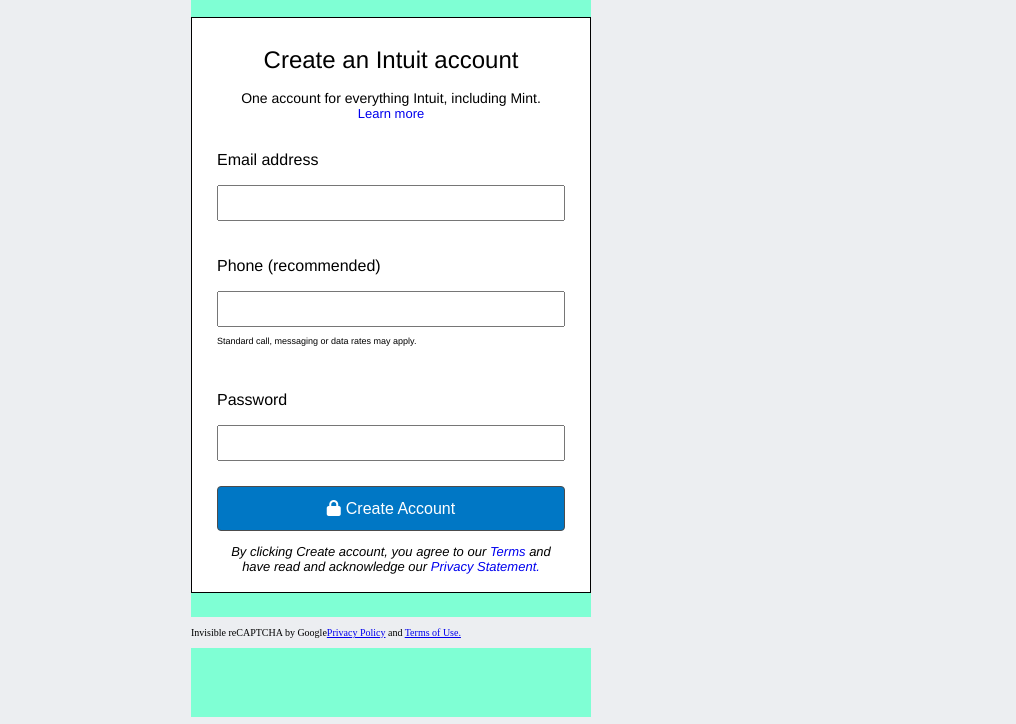
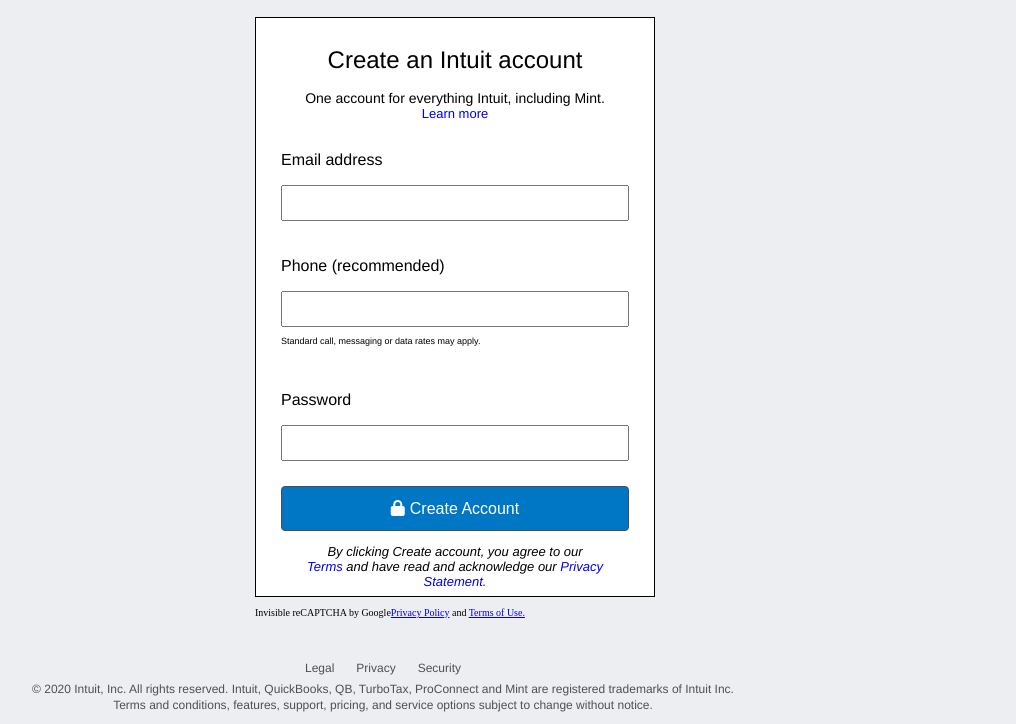
Before and after one commit to praz99/signup_form, a plain HTML site: page index.html in a window 1280 px wide. Shown: the part 163-887 px from the top of the page, without its empty margins (257-1273 px from the left). Drawn offline with Linux system fonts and the light colour scheme.

Commit message:
completed footer and added animation to logos

```diff
--- a/index.html
+++ b/index.html
@@ -72,12 +72,13 @@
                     <button class="btncreateAcc"><i class="fas fa-lock"></i>Create Account</button>
                 </div>
                 <p class="formFooter">
-                    <em> By clicking Create account, you agree to our
+                    <em> By clicking Create account, you agree to our<br>
                         <a class="ffhyperlink" href="#">Terms</a> and have read and acknowledge our <a
-                            class="ffhyperlink" href="#">Privacy Statement.</a></em>
+                            class="ffhyperlink" href="#">Privacy<br> Statement.</a></em>
                 </p>
 
             </div>
+
         </fieldset>
         <div class="bottomFF">
             <p class="bottomFFformat">Invisible reCAPTCHA by Google<a href="#">Privacy Policy</a> and <a href="#">Terms
@@ -85,8 +86,38 @@
             </p>
         </div>
     </section>
+    <!-- <section class="pageBottom">
+        <p><a class="ffhyperlink" href="#">Legal</a></p>
+        <p><a class="ffhyperlink" href="#">Privacy</a></p>
+        <p><a class="ffhyperlink" href="#">Security</a></p>
 
-    <footer>
+    </section> -->
+
+    <!-- <tr>
+            <td colspan="3"><a class="ffhyperlinkBottom"></a>© 2020 Intuit, Inc. All rights reserved. Intuit,
+                QuickBooks, QB,
+                TurboTax,
+                ProConnect and Mint are
+                registered trademarks of Intuit Inc.</a></td>
+        </tr> -->
+
+
+
+    <footer class="belowForm">
+        <table align="center" class="pageBottom" cellspacing="20px">
+            <tr>
+                <td><a class="ffhyperlinkBottom" href="#">Legal</a></td>
+                <td><a class="ffhyperlinkBottom" href="#">Privacy</a></td>
+                <td><a class="ffhyperlinkBottom" href="#">Security</a></td>
+            </tr>
+        </table>
+        <p class="termsCond1">© 2020 Intuit, Inc. All rights reserved. Intuit,
+            QuickBooks, QB,
+            TurboTax,
+            ProConnect and Mint are
+            registered trademarks of Intuit Inc.</a></p>
+        <p class="termsCond2">Terms and conditions, features, support, pricing, and service options subject to change
+            without notice.</a></p>
 
     </footer>
 </body>
--- a/style.css
+++ b/style.css
@@ -58,9 +58,9 @@ body {
 }
 
 .mainBody {
-  background-color: aquamarine;
+  /* background-color: aquamarine; */
   position: absolute;
-  left: 35%;
+  left: 40%;
   top: 10%;
   display: flex;
   width: 400px;
@@ -94,6 +94,14 @@ body {
   left: 10%;
   height: 30px;
   width: 30px;
+  animation-name: moveMint;
+  animation-duration: 4s;
+  /* animation-delay: 2s; */
+}
+
+@keyframes moveMint {
+  0% {left: 50%}
+  100% {left: 10%}
 }
 
 .mintText {
@@ -101,6 +109,14 @@ body {
   left: 20%;
   height: 25px;
   width: 40px;
+  animation-name: moveMintText;
+  animation-duration: 4s;
+  /* animation-delay: 2s; */
+}
+
+@keyframes moveMintText {
+  0% {left: 60%}
+  100% {left: 20%}
 }
 
 .quickBooks {
@@ -108,6 +124,14 @@ body {
   left: 34%;
   height: 30px;
   width: 30px;
+  animation-name: movequickBooks;
+  animation-duration: 4s;
+  /* animation-delay: 2s; */
+}
+
+@keyframes movequickBooks {
+  0% {left: 70%}
+  100% {left: 34%}
 }
 
 .quickBooksText {
@@ -115,6 +139,14 @@ body {
   left: 45%;
   height: 25px;
   width: 85px;
+  animation-name: movequickBooksText;
+  animation-duration: 4s;
+  /* animation-delay: 2s; */
+}
+
+@keyframes movequickBooksText {
+  0% {left: 80%}
+  100% {left: 45%}
 }
 
 .turbotax {
@@ -122,6 +154,14 @@ body {
   left: 74%;
   height: 30px;
   width: 30px;
+  animation-name: moveturbotax;
+  animation-duration: 4s;
+  /* animation-delay: 2s; */
+}
+
+@keyframes moveturbotax {
+  0% {left: 100%}
+  100% {left: 74%}
 }
 
 .turbotaxText {
@@ -129,6 +169,14 @@ body {
   left: 84%;
   height: 25px;
   width: 80px;
+  animation-name: moveturbotaxText;
+  animation-duration: 4s;
+  /* animation-delay: 2s; */
+}
+
+@keyframes moveturbotaxText {
+  0% {left: 120%}
+  100% {left: 84%}
 }
 
 fieldset{
@@ -136,7 +184,7 @@ fieldset{
   border: 1px solid black;
   background-color: white;
   width: 400px;
-  height: auto;
+  height: 580px;
   position: absolute;
   top: 100px;
   left: 0;
@@ -144,15 +192,18 @@ fieldset{
   margin: 0;
   overflow: hidden;
   font-family: AvenirNext,Avenir,Helvetica Neue,Helvetica,Arial,sans-serif;
+}
 
-}
+/* fieldset:last-child {
+  border-bottom: 0px;
+} */
 
 .createAcc {
   display: flex;
   flex-direction: column;
   align-items: center;
+}
 
-}
 .firstLine {
   font-weight: 400;
   line-height: 1.1;
@@ -319,7 +370,7 @@ fieldset{
   display: flex;
   position: absolute;
   width: 100%;
-  top: 700px;
+  top: 680px;
   left: 0px;
 
 }
@@ -327,3 +378,36 @@ fieldset{
 .bottomFFformat{
   text-align: center;
 }
+
+.belowForm {
+  width: 100%;
+  position: absolute;
+  top: 800px;
+  left: 0;
+  display: block;
+  /* margin-bottom: 5px; */
+}
+
+.ffhyperlinkBottom{
+  color: #505050;
+  text-decoration: none;
+  font-family: AvenirNext,Avenir,Helvetica Neue,Helvetica,Arial,sans-serif;
+  font-size: 12px;
+  align-items: center;
+}
+
+.termsCond1 {
+  text-align: center;
+  margin-top: -15px;
+  color: #505050;
+  font-family: AvenirNext,Avenir,Helvetica Neue,Helvetica,Arial,sans-serif;
+  font-size: 12px;
+}
+
+.termsCond2 {
+  text-align: center;
+  margin-top: -10px;
+  color: #505050;
+  font-family: AvenirNext,Avenir,Helvetica Neue,Helvetica,Arial,sans-serif;
+  font-size: 12px;
+}
```
